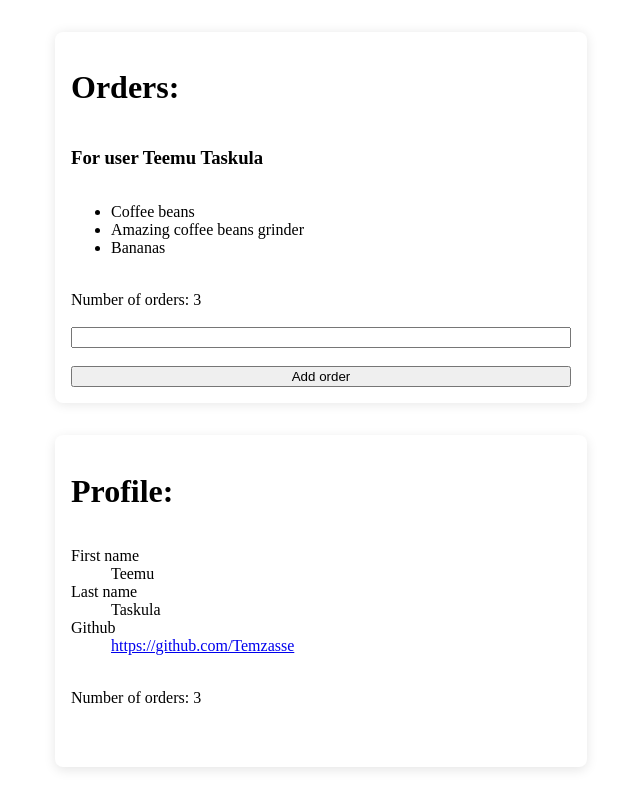
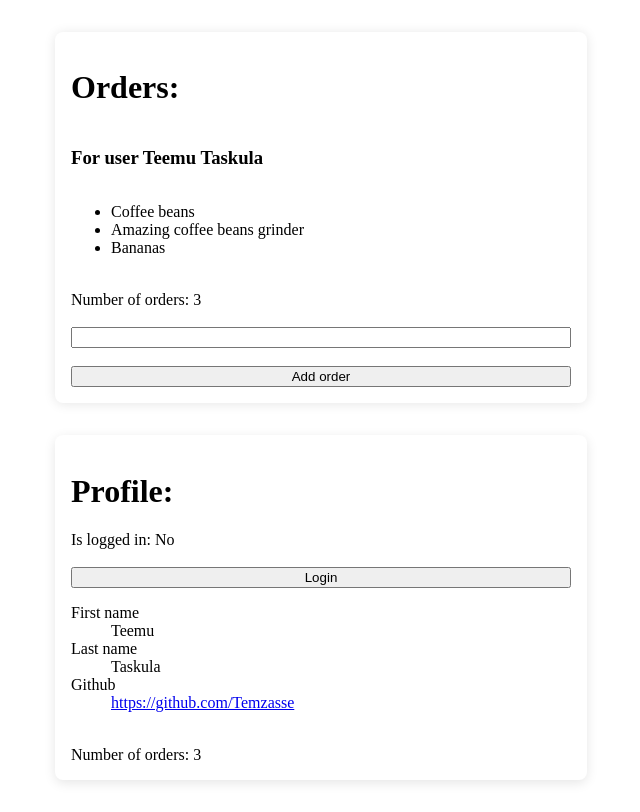
Before and after one commit to Temzasse/smook, a React (Create React App) app: page / in a window 1280 px wide. Shown: the whole page, without its empty margins (319-959 px from the left). Built offline with nearby package versions, Linux system fonts and the light colour scheme; the HTML template or start-up script is replaced by a standard one.

Commit message:
fix: simplify actions

```diff
--- a/src/order/Orders.js
+++ b/src/order/Orders.js
@@ -4,21 +4,23 @@ import { useModel } from '../smook';
 
 const Orders = () => {
   const [orderName, setOrderName] = React.useState('');
+
   const orderM = useModel('order');
   const userM = useModel('user');
+
   const fullName = userM.select(userM.selectors.getFullName);
   const orders = orderM.select('orders');
   const numOfOrders = orderM.select(orderM.selectors.getNumOfOrders);
-  const fetchOrders = orderM.action('fetchOrders');
-  const _addOrder = orderM.action('addOrder');
+
+  const { fetchOrders, addOrder } = orderM.actions;
 
   React.useEffect(() => {
     fetchOrders();
   }, []);
 
-  const addOrder = () => {
+  const _addOrder = () => {
     if (orderName) {
-      _addOrder(orderName);
+      addOrder(orderName);
       setOrderName('');
     }
   };
@@ -51,7 +53,7 @@ const Orders = () => {
 
       <input value={orderName} onChange={e => setOrderName(e.target.value)} />
       <br />
-      <button onClick={addOrder}>Add order</button>
+      <button onClick={_addOrder}>Add order</button>
     </Wrapper>
   );
 };
--- a/src/smook/index.js
+++ b/src/smook/index.js
@@ -54,13 +54,6 @@ export const useModel = name => {
     }, {});
   }, []); // Having no deps here should be ok?
 
-  const action = actionName => {
-    if (!model.actions[actionName]) {
-      throw Error(`Model has no action called: ${actionName}!`);
-    }
-    return actions[actionName];
-  };
-
   const select = fieldNameOrSelectorFn => {
     if (typeof fieldNameOrSelectorFn === 'string') {
       return state[model.name][fieldNameOrSelectorFn];
@@ -70,7 +63,7 @@ export const useModel = name => {
   };
 
   return {
-    action,
+    actions,
     select,
     selectors: model.selectors,
   };
--- a/src/user/Profile.js
+++ b/src/user/Profile.js
@@ -5,9 +5,13 @@ import { useModel } from '../smook';
 const Profile = () => {
   const userM = useModel('user');
   const orderM = useModel('order');
+
   const profile = userM.select('profile');
+  const isLoggedIn = userM.select('isLoggedIn');
   const numOfOrders = orderM.select(orderM.selectors.getNumOfOrders);
-  const fetchProfile = userM.action('fetchProfile');
+
+  const { fetchProfile } = userM.actions;
+  const { login, logout } = userM.actions;
 
   React.useEffect(() => {
     fetchProfile();
@@ -18,6 +22,14 @@ const Profile = () => {
   return (
     <Wrapper>
       <h1>Profile:</h1>
+
+      <div>Is logged in: {isLoggedIn ? 'Yes' : 'No'}</div>
+
+      <br />
+
+      <button onClick={isLoggedIn ? logout : login}>
+        {isLoggedIn ? 'Logout' : 'Login'}
+      </button>
 
       {profile.status === 'LOADING' && <div>Loading profile...</div>}
 
@@ -46,7 +58,7 @@ const Profile = () => {
         </>
       )}
 
-      <br/>
+      <br />
 
       <div>Number of orders: {numOfOrders}</div>
     </Wrapper>
--- a/src/user/user.model.js
+++ b/src/user/user.model.js
@@ -6,6 +6,7 @@ const userModel = {
 
   state: {
     profile: fetchable.value(null),
+    isLoggedIn: false,
   },
 
   selectors: {
@@ -16,6 +17,16 @@ const userModel = {
   },
 
   actions: {
+    login: state => ({
+      ...state,
+      isLoggedIn: true,
+    }),
+
+    logout: state => ({
+      ...state,
+      isLoggedIn: false,
+    }),
+
     setProfile: fetchable.reducer('profile'),
 
     fetchProfile: effect(async function(self, getState, args) {
```
